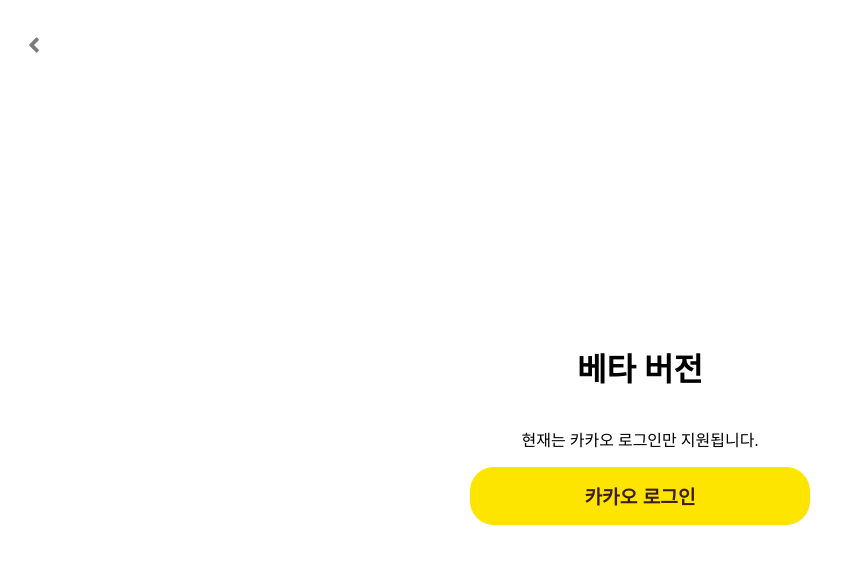
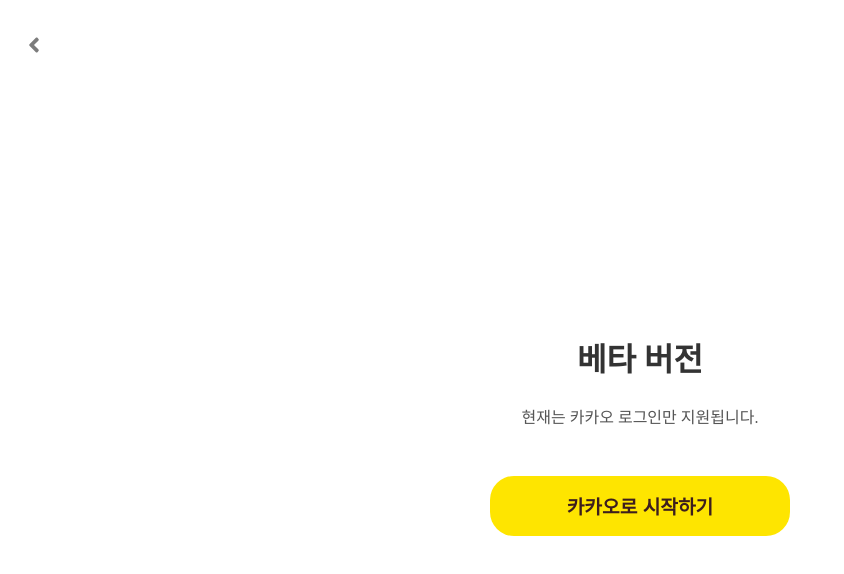
Before and after one commit to JNU-econovation/Whoz-in-FE, a React (Create React App) app: page /beta-login in a window 1280 px wide. Shown: the top 574 px of the page, without its empty margins (0-844 px from the left). Built offline with nearby package versions, Linux system fonts and the light colour scheme; a web font is replaced by a local one.

Commit message:
design: 베타로그인 화면 수정

```diff
--- a/src/pages/auth/BetaLogin.jsx
+++ b/src/pages/auth/BetaLogin.jsx
@@ -1,21 +1,82 @@
-import React from "react";
+import React, { useState } from "react";
 import { useNavigate } from "react-router-dom";
-import { Container, KakaoButton } from "../../components/StyledComponents/AuthStyles";
+import styled from "styled-components";
+import {
+  Container as BasicContainer,
+  KakaoButton as KakaoButtonBasic,
+} from "../../components/StyledComponents/AuthStyles";
+
+const Container = styled(BasicContainer)`
+  text-align: center;
+  min-height: 100vh;
+  display: flex;
+  flex-direction: column;
+  justify-content: center;
+  align-items: center;
+`;
+
+const Header = styled.h1`
+  font-size: 2rem;
+  font-weight: bold;
+  margin-bottom: 0.5rem;
+  color: #333;
+`;
+
+const SubHeader = styled.p`
+  font-size: 1rem;
+  color: #555;
+  margin-bottom: 2rem;
+`;
+
+const KakaoButton = styled(KakaoButtonBasic)`
+  width: 100%;
+  max-width: 300px;
+  font-size: 1.2rem;
+  padding: 1rem;
+  margin-top: 1rem;
+  transition: transform 0.3s ease, opacity 0.3s ease;
+  transform: ${({ isClicked }) => (isClicked ? "scale(0.95)" : "scale(1)")};
+  opacity: ${({ isClicked }) => (isClicked ? 0.8 : 1)};
+`;
+
+const Footer = styled.footer`
+  font-size: 0.75rem;
+  color: #aaa;
+
+  a {
+    color: #aaa;
+    text-decoration: none;
+    &:hover {
+      text-decoration: underline;
+    }
+  }
+`;
 
 const BetaLogin = () => {
+  const [isClicked, setIsClicked] = useState(false);
   const navigate = useNavigate();
 
   const handleKakaoLogin = () => {
-        const KauthLink = process.env.REACT_APP_BACKEND_BASEURL + '/oauth2/authorization/kakao';
+    setIsClicked(true); // 애니메이션 시작
 
-        window.location.href = KauthLink;
+    setTimeout(() => {
+      const KauthLink =
+        process.env.REACT_APP_BACKEND_BASEURL + "/oauth2/authorization/kakao";
+      window.location.href = KauthLink; // 0.4초 후 로그인 진행
+    }, 500); // 버튼 애니메이션 시간 + 지연 시간
   };
 
   return (
     <Container>
-            <h1>베타 버전</h1>
-            <p>현재는 카카오 로그인만 지원됩니다.</p>
-            <KakaoButton onClick={handleKakaoLogin}>카카오 로그인</KakaoButton>
+      <Header>베타 버전</Header>
+      <SubHeader>현재는 카카오 로그인만 지원됩니다.</SubHeader>
+      <KakaoButton onClick={handleKakaoLogin} isClicked={isClicked}>
+        카카오로 시작하기
+      </KakaoButton>
+     {/*} <Footer>
+        By using this service, you agree to our{" "}
+        <a href="/terms">Terms</a> and <a href="/privacy">Privacy Policy</a>.
+      </Footer> */}
     </Container>
   );
 };
```
Lines whose indentation alone changed are shown as unchanged.
